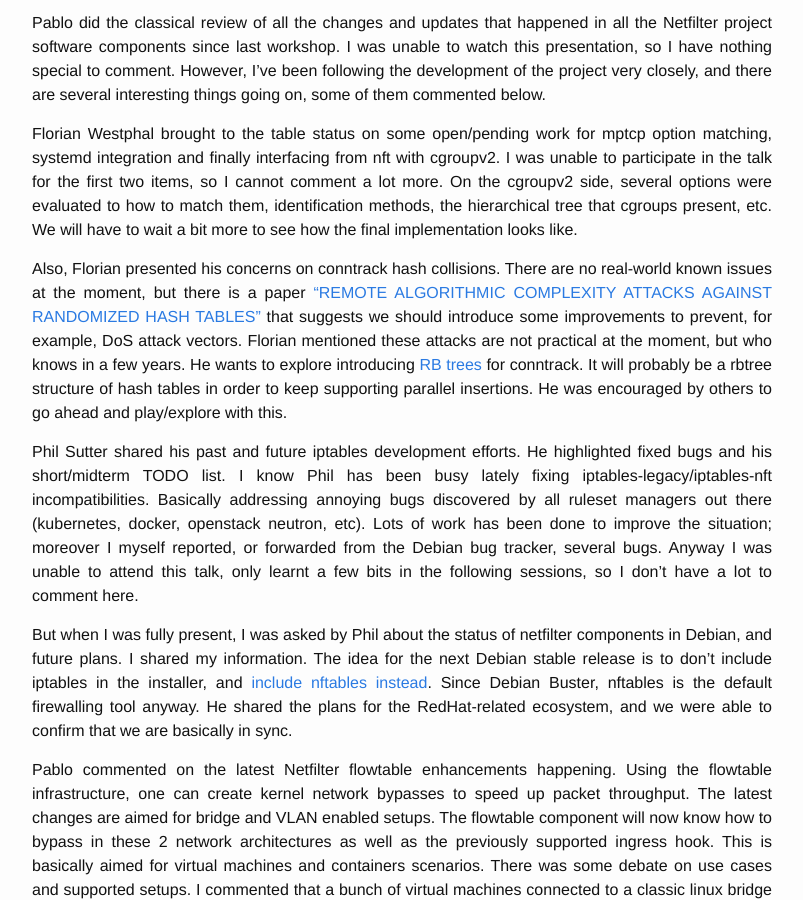
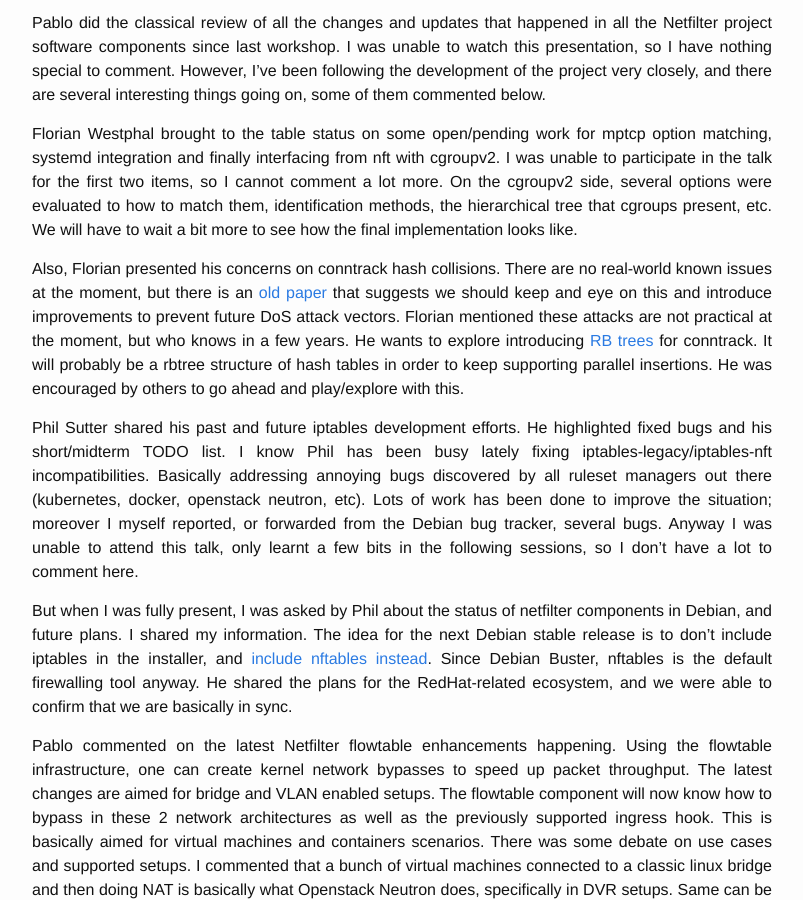
Before and after one commit to aborrero/ral-arturo.org, a Jekyll site: the page built from _posts/2020-11-27-netfilter-virtual-workshop.md, in a window 1280 px wide and 900 px high, scrolled down 598 px. Shown: the whole window, without its empty margins (238-1041 px from the left). Built offline with Jekyll 4.4.1, drawn with Linux system fonts in a browser that asks for light colours.

Commit message:
_posts/2020-11-27-netfilter-virtual-workshop.md: reword sentence
Reword sentence mentioning the old paper.

Signed-off-by: Arturo Borrero Gonzalez <arturo@debian.org>

```diff
--- a/_posts/2020-11-27-netfilter-virtual-workshop.md
+++ b/_posts/2020-11-27-netfilter-virtual-workshop.md
@@ -33,9 +33,8 @@
 like.
 
 Also, Florian presented his concerns on conntrack hash collisions. There are no real-world known
-issues at the moment, but there is a paper
-["REMOTE ALGORITHMIC COMPLEXITY ATTACKS AGAINST RANDOMIZED HASH TABLES"][paper] that suggests we
-should introduce some improvements to prevent, for example, DoS attack vectors. Florian mentioned
+issues at the moment, but there is an [old paper][paper] that suggests we should keep and eye on
+this and introduce improvements to prevent future DoS attack vectors. Florian mentioned
 these attacks are not practical at the moment, but who knows in a few years. He wants to explore
 introducing [RB trees][rbtree] for conntrack. It will probably be a rbtree structure of hash
 tables in order to keep supporting parallel insertions. He was encouraged by others to go ahead and
```
